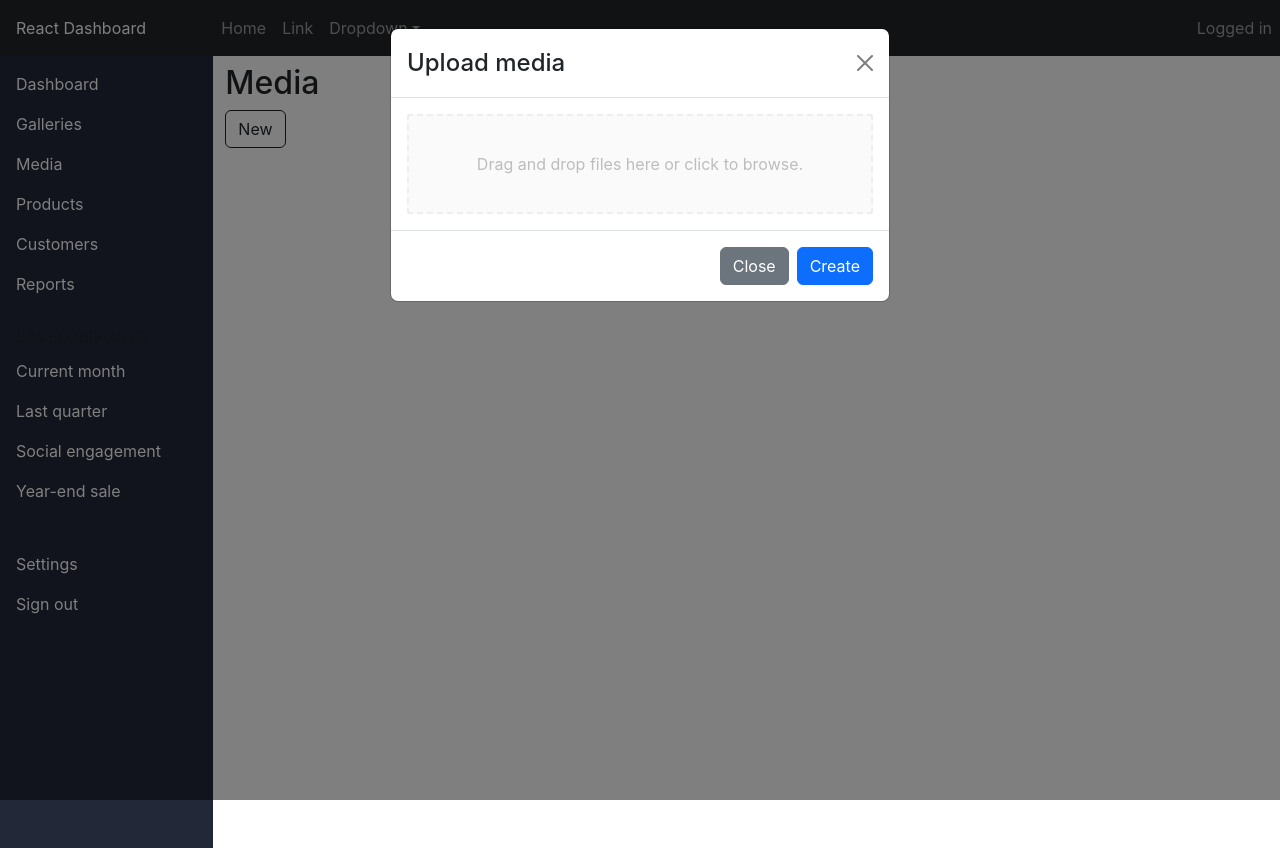
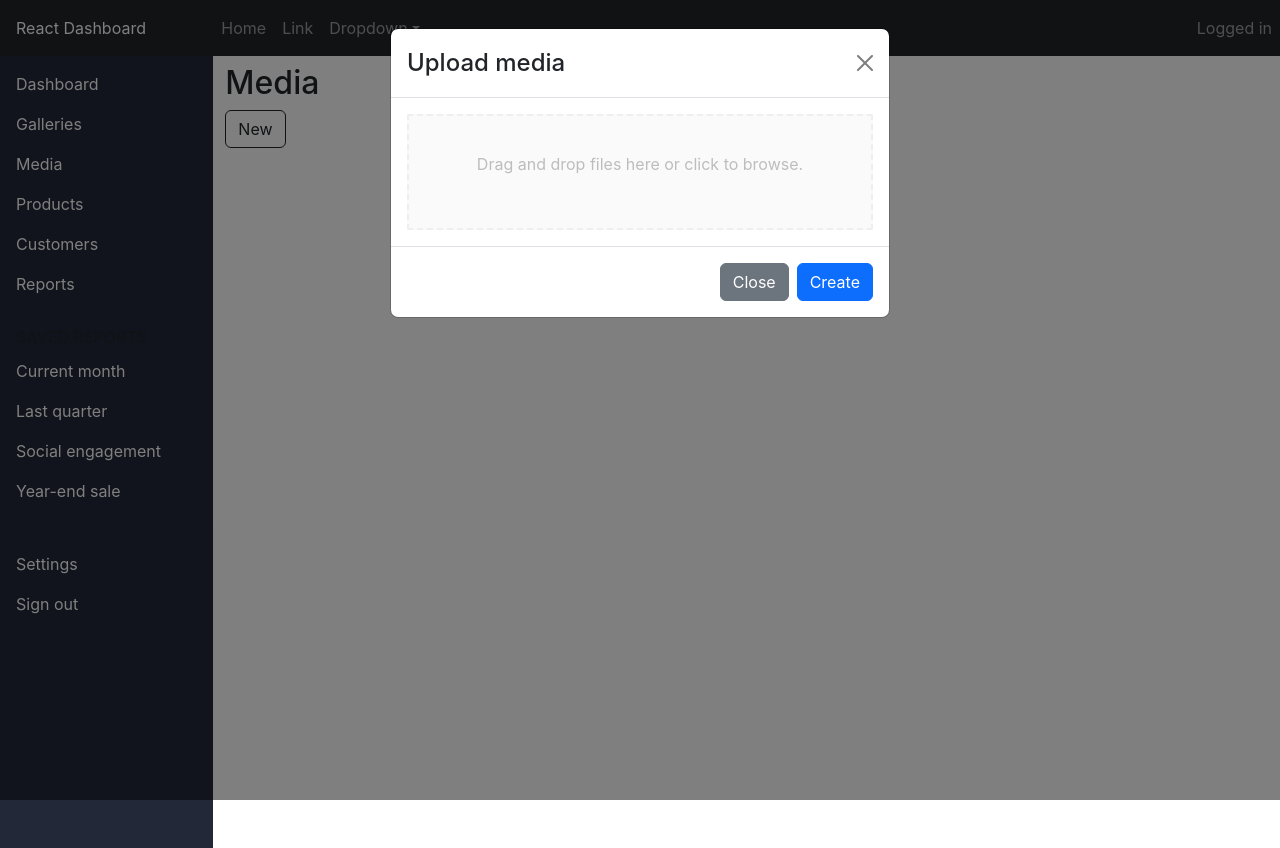
Before and after one commit to JustDaire/photography-portfolio, a React (Create React App) app: page /admin/media in a window 1280 px wide. Both pictures are taken after a click on the button "New". Built offline with nearby package versions, Linux system fonts and the light colour scheme.

Commit message:
Updated FileUpload function

```diff
--- a/src/admin/Pages/Media.tsx
+++ b/src/admin/Pages/Media.tsx
@@ -7,19 +7,25 @@ const FileUpload = () => {
 	const [uploadedFiles, setUploadedFiles] = useState<any>([]);
 	const { getRootProps, getInputProps } = useDropzone({
 		onDrop: (acceptedFiles) => {
+			console.log('File:', acceptedFiles);
 			setUploadedFiles(acceptedFiles);
+			console.log('uploadedFiles:', uploadedFiles);
 			// Call your backend API endpoint to upload files
 		},
 	});
 	return (
-		<div {...getRootProps()} className="dropzone">
+		<div {...getRootProps({
+			onClick: event => console.log(event),
+			role: 'button',
+			'aria-label': 'drag and drop area'
+		})} className="dropzone">
 			<input {...getInputProps()} />
 			<p>Drag and drop files here or click to browse.</p>
-			{/* <ul>
-        {uploadedFiles.map((file: any) => (
-          <li key={file.name}>{file.name}</li>
-        ))}
-      </ul> */}
+			<ul>
+				{uploadedFiles.map((file: any) => (
+					<li key={file.name}>{file.name}</li>
+				))}
+			</ul>
 		</div>
 	);
 };
```
